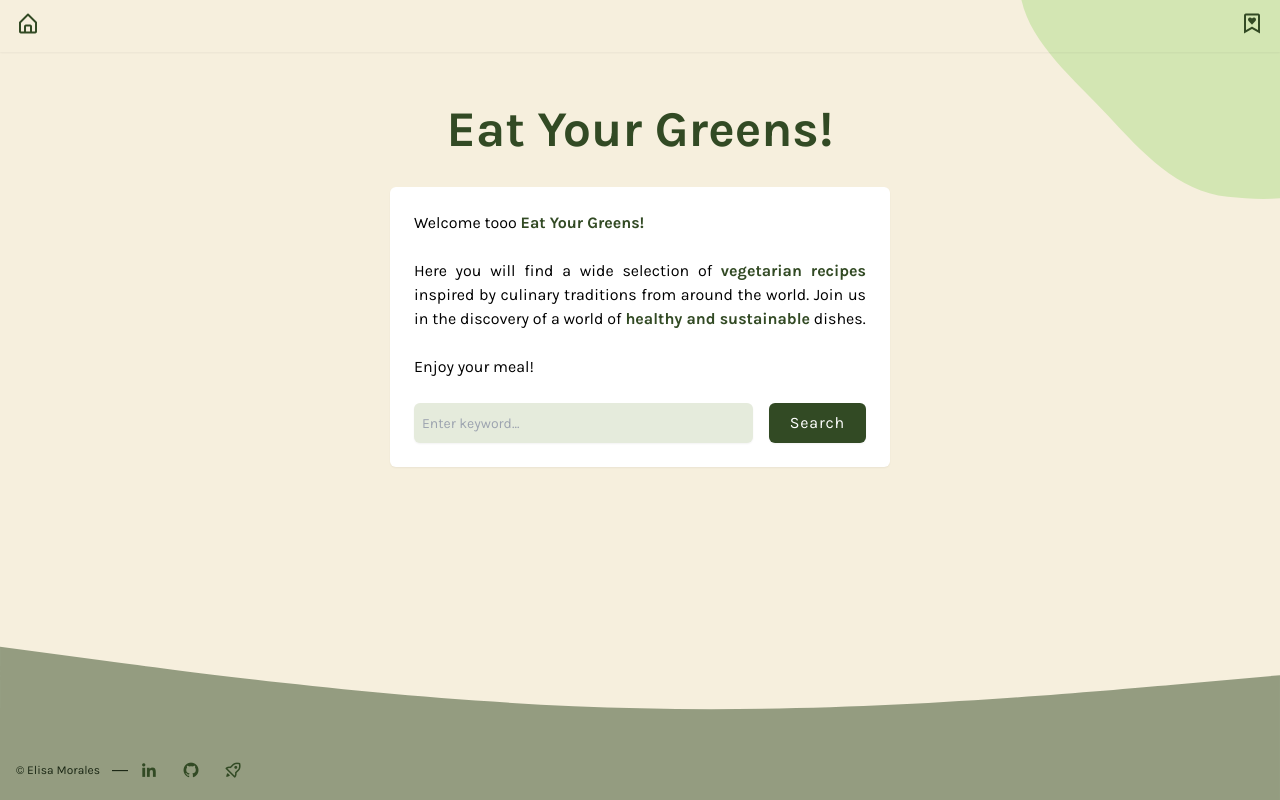
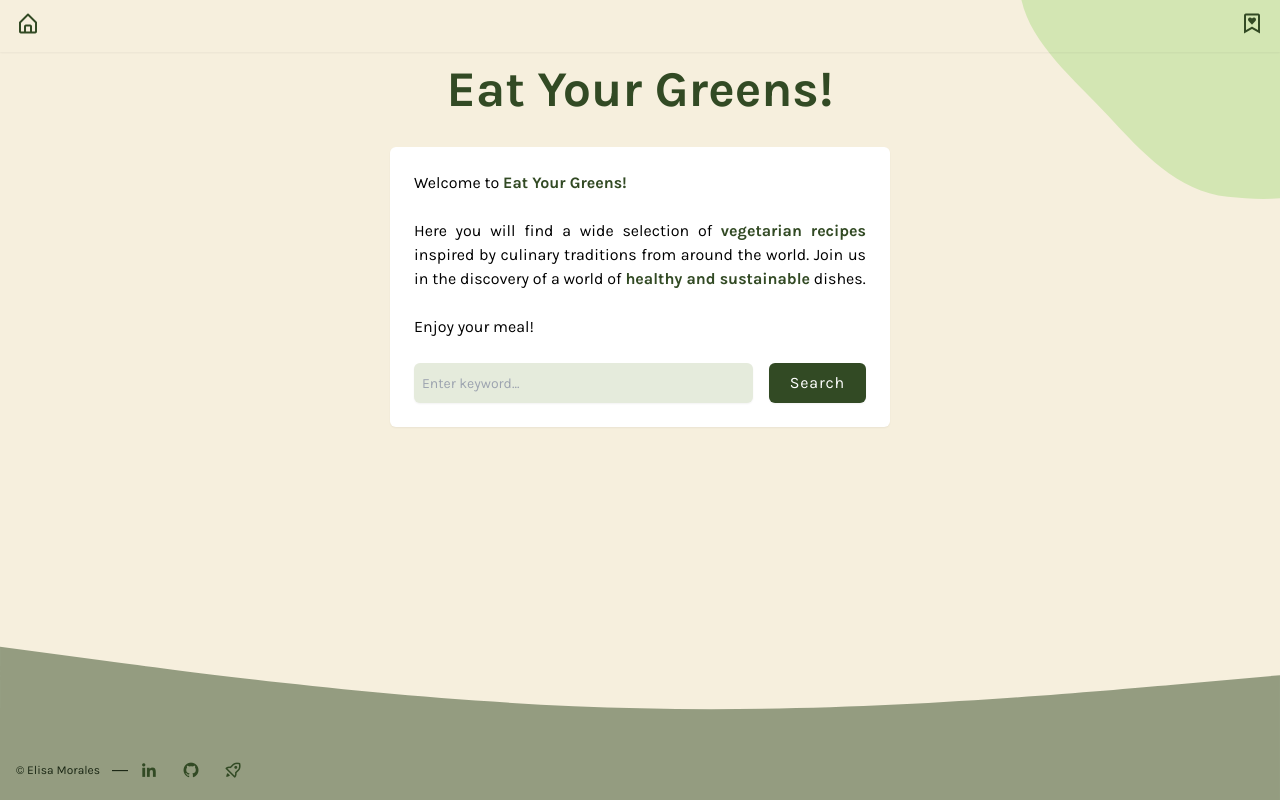
Before and after one commit to elisa-morales/eat-your-greens, a React (Vite) app: page / in a window 1280 px wide. Built offline with nearby package versions, Linux system fonts and the light colour scheme.

Commit message:
Update Hero.jsx

```diff
--- a/src/components/Hero.jsx
+++ b/src/components/Hero.jsx
@@ -2,11 +2,11 @@ import SearchBar from "../components/SearchBar"
 
 export default function Hero() {
   return (
-    <div className="mt-10 max-sm:mt-0 max-w-[540px] mx-auto my-auto px-5 text-center">
+    <div className="max-w-[540px] mx-auto my-auto px-5 text-center">
       <h1 className="text-primary max-sm:text-[36px] text-[50px] font-bold mb-5">Eat Your Greens!</h1>
       <div className="bg-white p-6 rounded-md shadow-sm">
         <p className="text-justify max-sm:text-sm">
-          Welcome tooo <span className="bold">Eat Your Greens!</span>
+          Welcome to <span className="bold">Eat Your Greens!</span>
           <br />
           <br />
           Here you will find a wide selection of <span className="bold">vegetarian recipes</span> inspired by culinary traditions from around the world. Join us in the discovery of a world of <span className="bold">healthy and sustainable</span> dishes.
```
